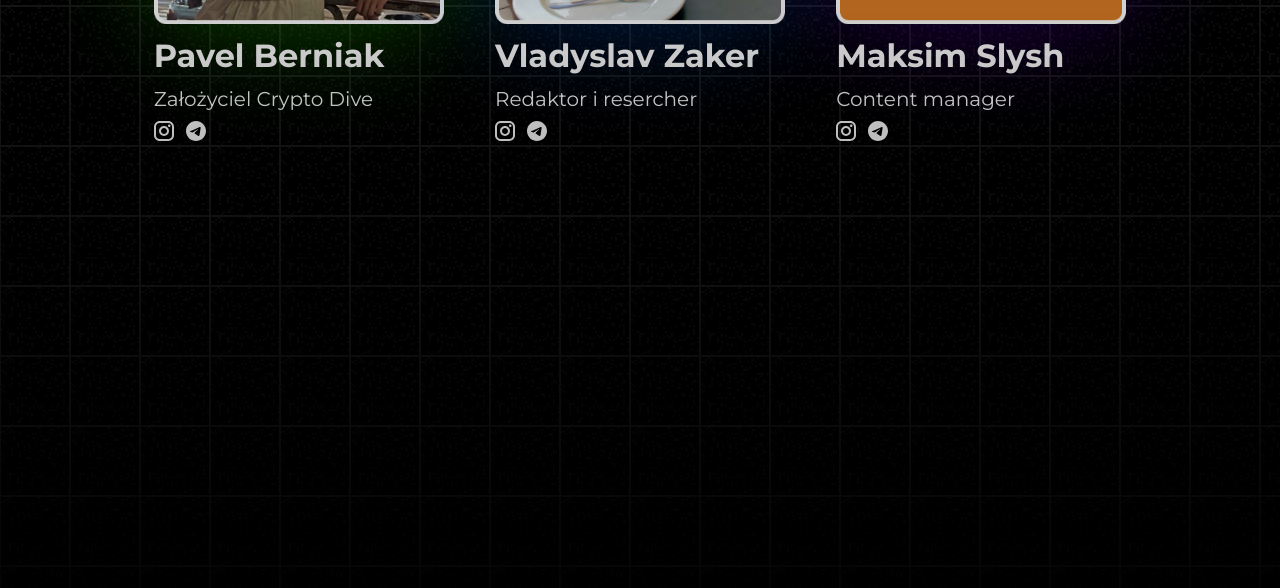
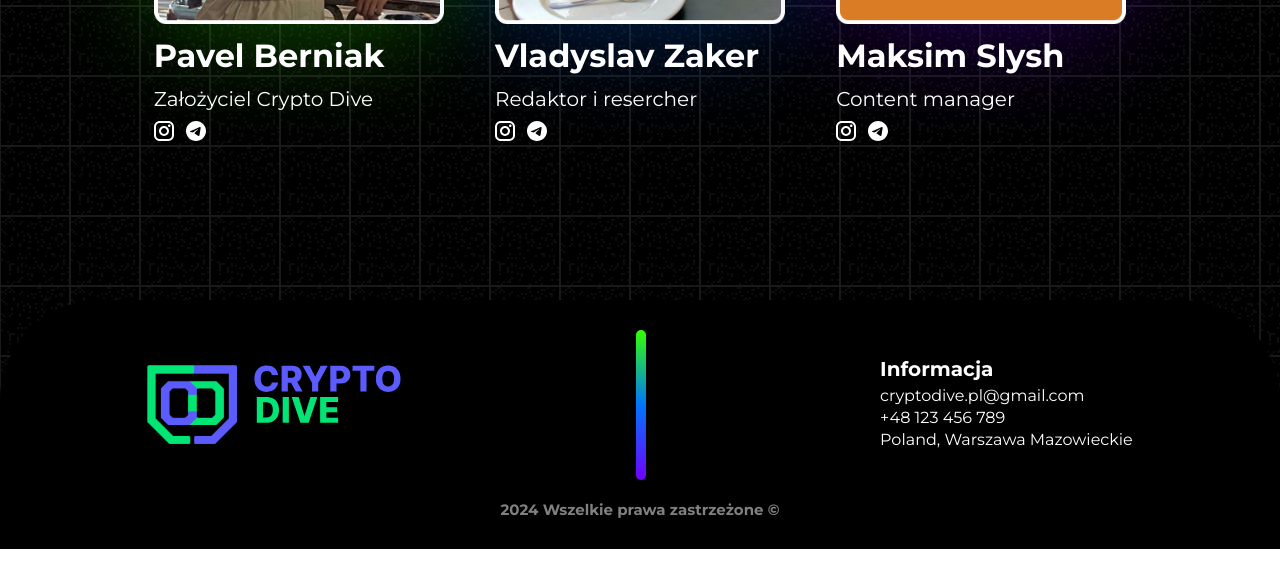
Before and after one commit to NonNoname1201/Crypto-Dive, a Vue app in the folder client/: page / in a window 1280 px wide. Shown: the part 3424-4012 px from the top of the page. After the commit the page ends 3973 px from the top, so only its background shows below. Built offline with nearby package versions, Linux system fonts and the light colour scheme.

Commit message:
Added footer to the main page

```diff
--- a/client/src/App.vue
+++ b/client/src/App.vue
@@ -4,7 +4,8 @@ import PageFirst from '@/components/PageFirst.vue';
 import PageSecond from '@/components/PageSecond.vue';
 import PageThird from '@/components/PageThird.vue';
 import PageFourth from "@/components/PageFourth.vue";
-import Foreground from "@/components/Foreground.vue";
+
+import Footer from "@/components/Footer.vue";
 
 onMounted(() => {
     document.title = "Crypto Dive";
@@ -12,11 +13,12 @@ onMounted(() => {
 </script>
 
 <template>
-    <Foreground/>
+
     <PageFirst/>
     <PageSecond/>
     <PageThird/>
     <PageFourth/>
+    <Footer/>
 </template>
 
 <style scoped>
--- /dev/null
+++ b/client/src/components/Footer.vue
@@ -0,0 +1,60 @@
+<script setup>
+import IconLogo from "@/components/icons/page_first/IconLogo.vue";
+</script>
+
+<template>
+    <section class="footer">
+        <section class="footer-container">
+            <IconLogo/>
+            <div class="line"/>
+            <div class="info">
+                <h3>Informacja</h3>
+                <p>cryptodive.pl@gmail.com</p>
+                <p>+48 123 456 789</p>
+                <p>Poland, Warszawa Mazowieckie</p>
+            </div>
+        </section>
+        <p class="copyright">2024 Wszelkie prawa zastrzeżone &copy</p>
+    </section>
+</template>
+
+<style scoped>
+.footer {
+    padding: 30px;
+    background-color: #000000;
+    border-top-left-radius: 100px;
+    border-top-right-radius: 100px;
+    width: 100%;
+    min-height: 200px;
+    .footer-container {
+        display: flex;
+        flex-direction: row;
+        justify-content: space-around;
+        align-items: center;
+        height: 150px;
+        .line {
+            width: 10px;
+            height: 100%;
+            background: linear-gradient(to bottom, rgb(51, 255, 0), rgb(0, 117, 255), rgb(112, 0, 255));
+            border-radius: 5px;
+        }
+        h3 {
+            color: #FFFFFF;
+            font-size: 20px;
+            font-weight: 700;
+            margin-bottom: 5px;
+        }
+        p {
+            margin-bottom: 3px;
+        }
+    }
+    .copyright {
+        margin-top: 20px;
+        color: #FFFFFF80;
+        font-size: 15px;
+        font-weight: 700;
+        text-align: center;
+    }
+}
+
+</style>
--- a/client/src/components/page_first/MainColumn.vue
+++ b/client/src/components/page_first/MainColumn.vue
@@ -50,6 +50,7 @@ const components = {
     color: white;
     font-size: 20px;
     font-weight: 700;
+    cursor: pointer;
 }
 
 .entry-button:hover {
```
